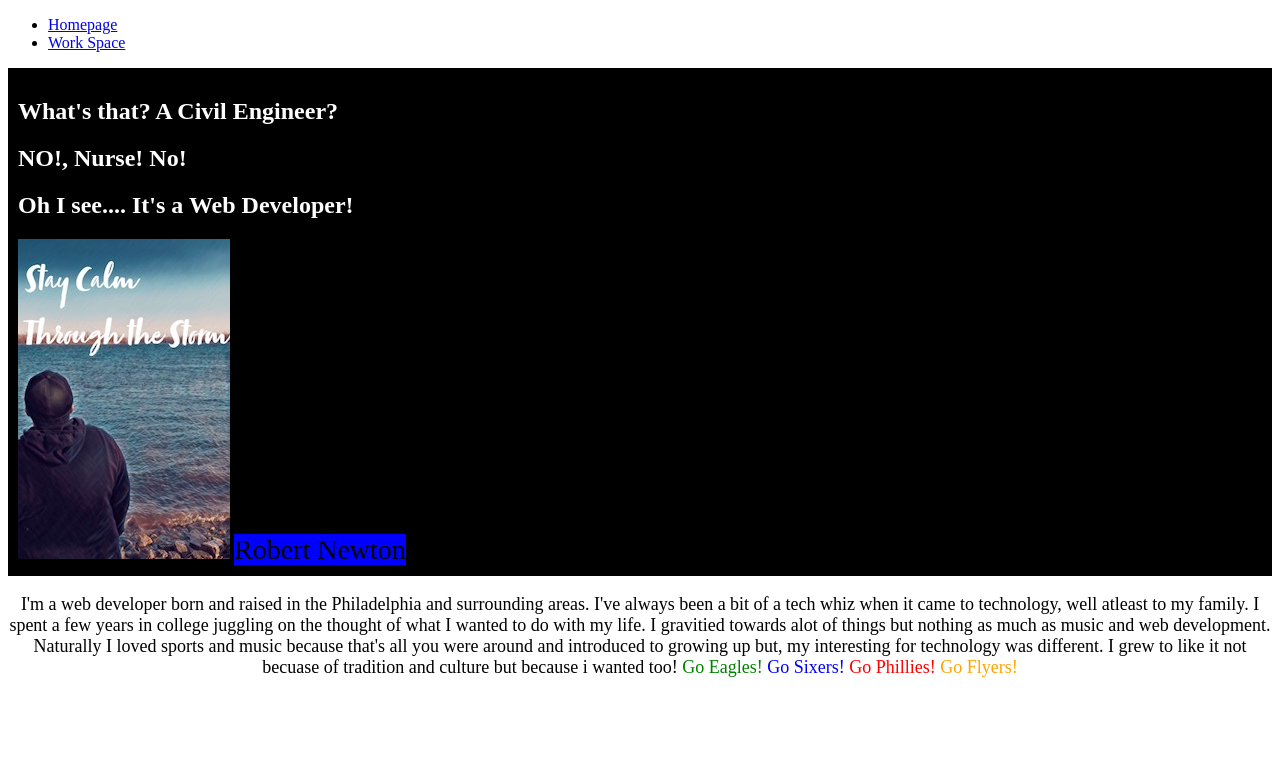
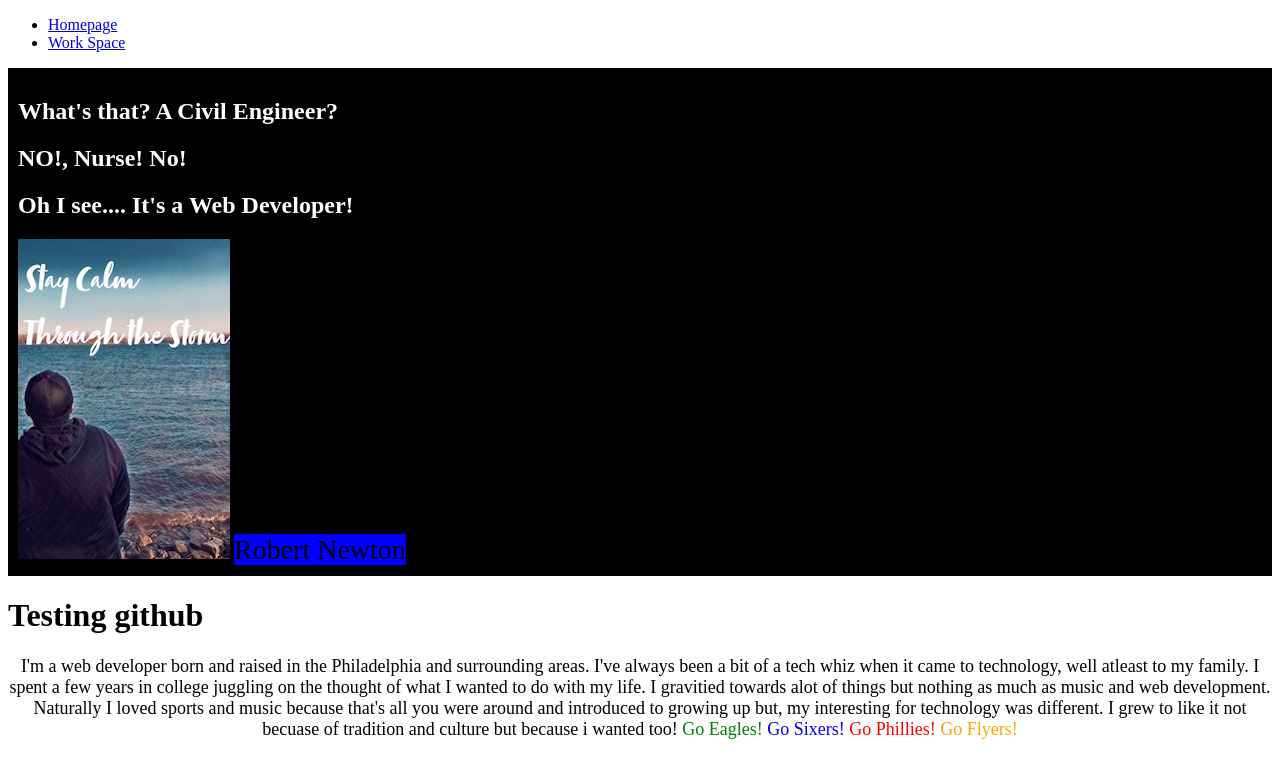
Before and after one commit to robnewton1/Learning-site, a plain HTML site: page home.html in a window 1280 px wide. Drawn offline with Linux system fonts and the light colour scheme.

Commit message:
h1 Testing github

```diff
--- a/home.html
+++ b/home.html
@@ -31,6 +31,8 @@
 
 										<!-- Paragraph section -->
 
+										<h1>Testing github</h1>
+
 	<p class="About_Me">I'm a web developer born and raised in the Philadelphia and surrounding areas. I've always been a bit of a tech whiz when it came to technology, well atleast to my family. I spent a few years in college juggling on the thought of what I wanted to do with my life. I gravitied towards alot of things but nothing as much as music and web development. Naturally I loved sports and music because that's all you were around and introduced to growing up but, my interesting for technology was different. I grew to like it not becuase of tradition and culture but because i wanted too! <span style="color: green">Go Eagles!</span> <span style="color: blue">Go Sixers!</span> <span style="color: red">Go Phillies!</span> <span style="color: orange">Go Flyers!</span> </p>
 
 </body>
```
